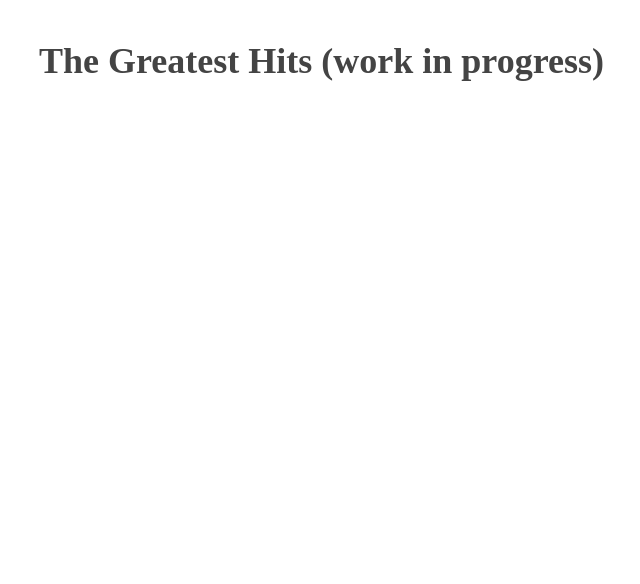
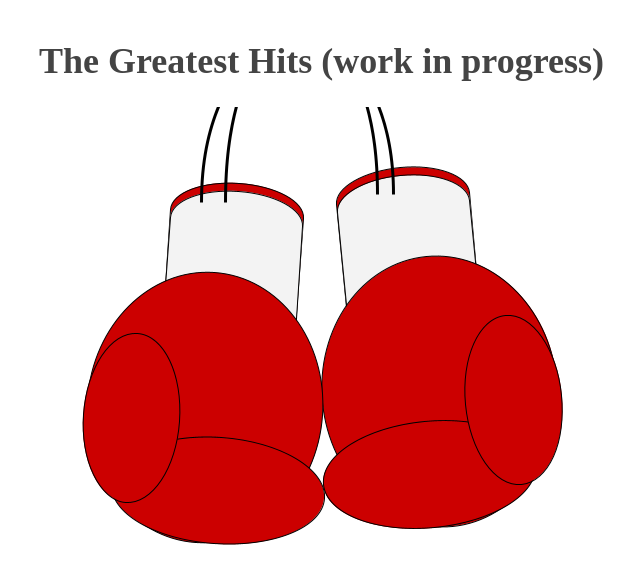
Before and after one commit to pbd84/TheGreatestHits, a plain HTML site: page index.html in a window 1280 px wide. Shown: the whole page, without its empty margins (276-916 px from the left). Drawn offline with Linux system fonts and the light colour scheme.

Commit message:
Update index.html

```diff
--- a/index.html
+++ b/index.html
@@ -18,6 +18,7 @@
     <body>
       <div id="content">
         <h1>The Greatest Hits (work in progress)</h1>
+        <img src="TheGreatestHits_Logo.png" alt="Logo"></img>
       </div>
 </body>
 </html>
```
